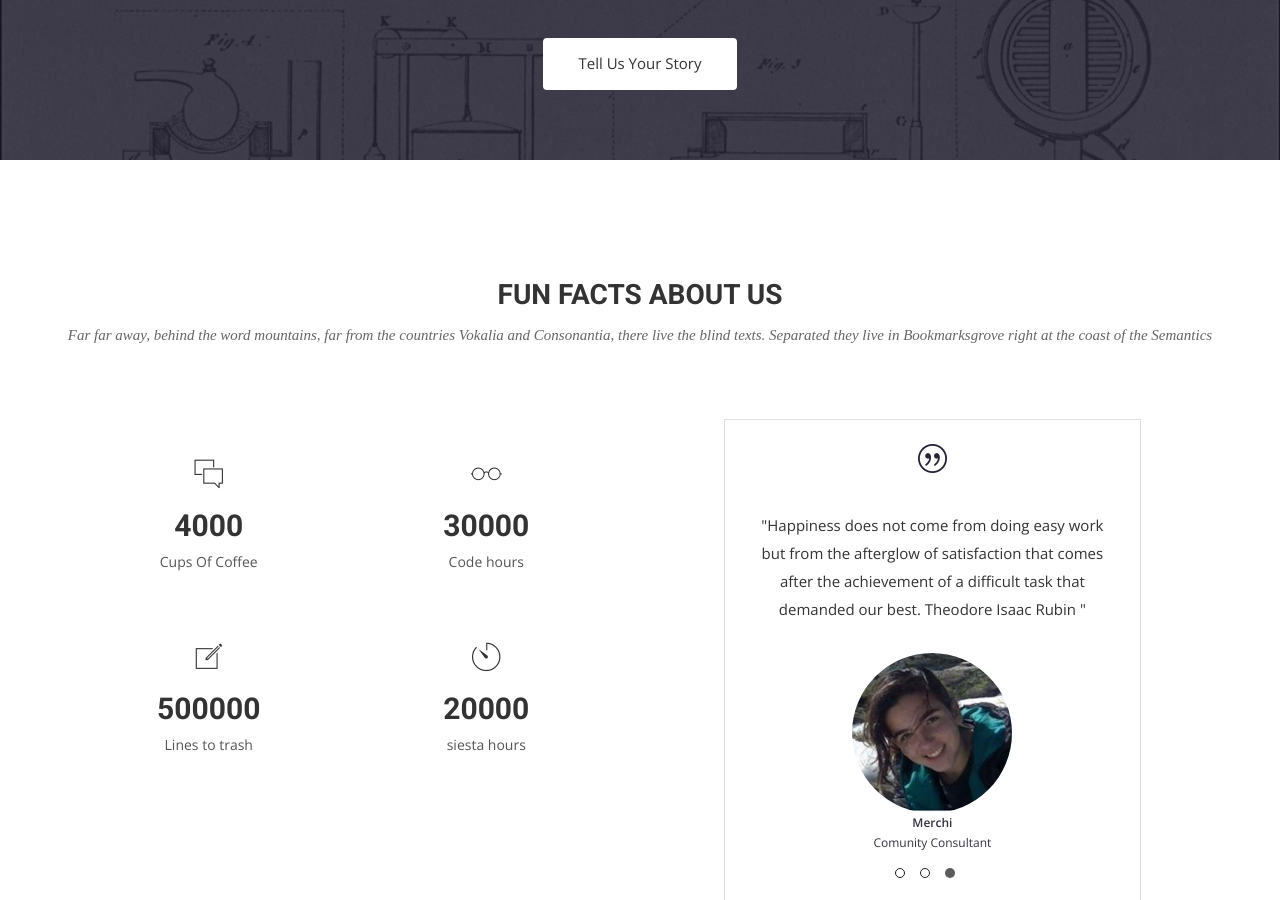
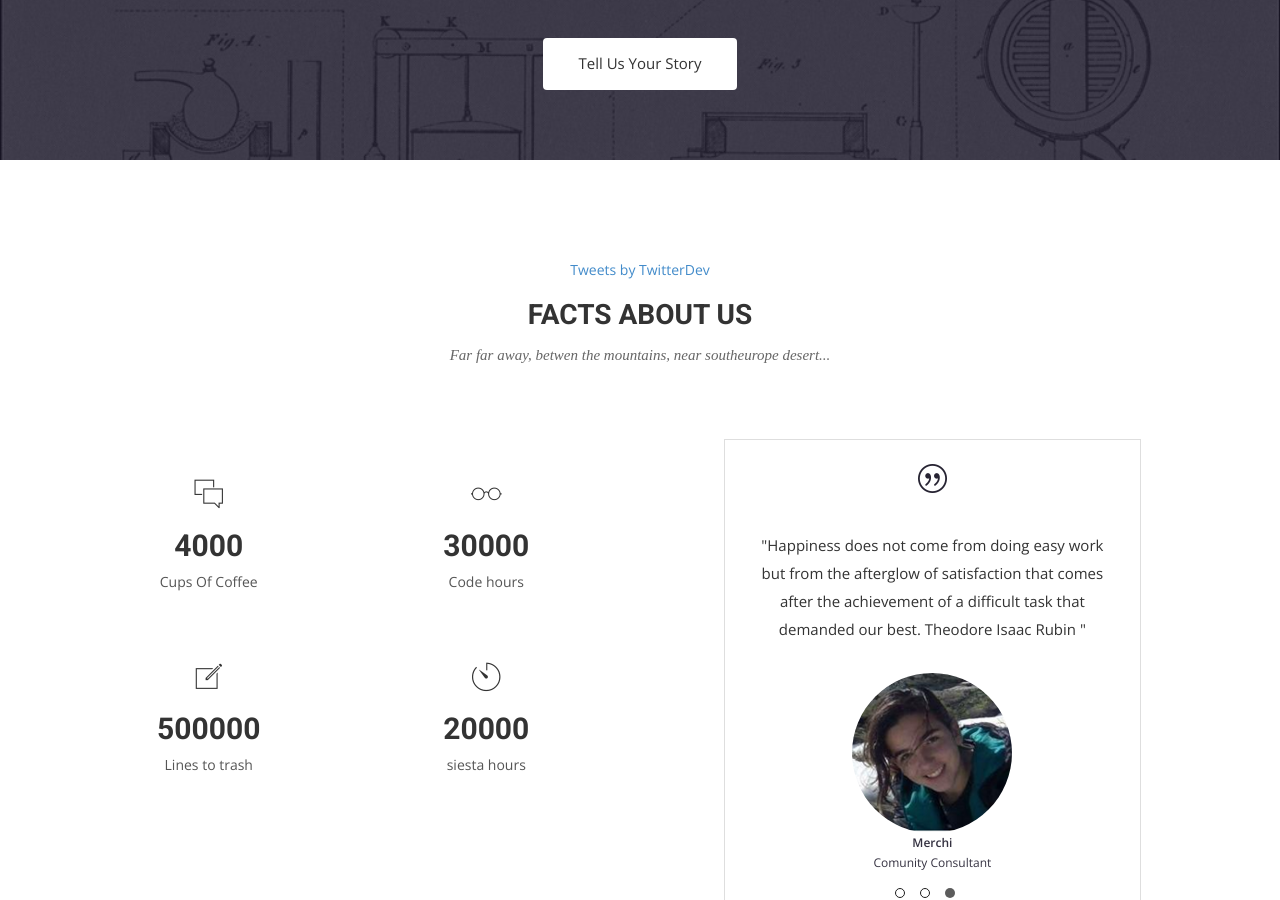
Before and after one commit to iotce/iotce.github.io, a Jekyll site: the page built from index.html, in a window 1280 px wide and 900 px high, scrolled down 3294 px. Built offline with Jekyll 4.4.1, drawn with Linux system fonts in a browser that asks for light colours; nearby versions of some CDN libraries; some web fonts are replaced; comment, search, counter and statistics services are not loaded.

Commit message:
first commit

```diff
--- a/index.html
+++ b/index.html
@@ -165,8 +165,28 @@
   <div class="container">
     <div class="row">
       <div class="section-title text-center">
-        <h2>Fun Facts About Us</h2>
-        <p>Far far away, behind the word mountains, far from the countries Vokalia and Consonantia, there live the blind texts. Separated they live in Bookmarksgrove right at the coast of the Semantics</p>
+
+
+
+
+                <a class="twitter-timeline" href="https://twitter.com/iotces">Tweets by TwitterDev</a> <script async src="//platform.twitter.com/widgets.js" charset="utf-8"></script>
+
+
+                <h2>Facts About Us</h2>
+                <p>Far far away, betwen the mountains, near southeurope desert...</p>
+
+
+
+
+
+
+
+        <!-- <h2>Fun Facts About Us</h2>
+        <p>Far far away, behind the word mountains, far from the countries Vokalia and Consonantia, there live the blind texts. Separated they live in Bookmarksgrove right at the coast of the Semantics</p> -->
+
+
+
+
       </div>
     </div>
     <div class="row">
```
